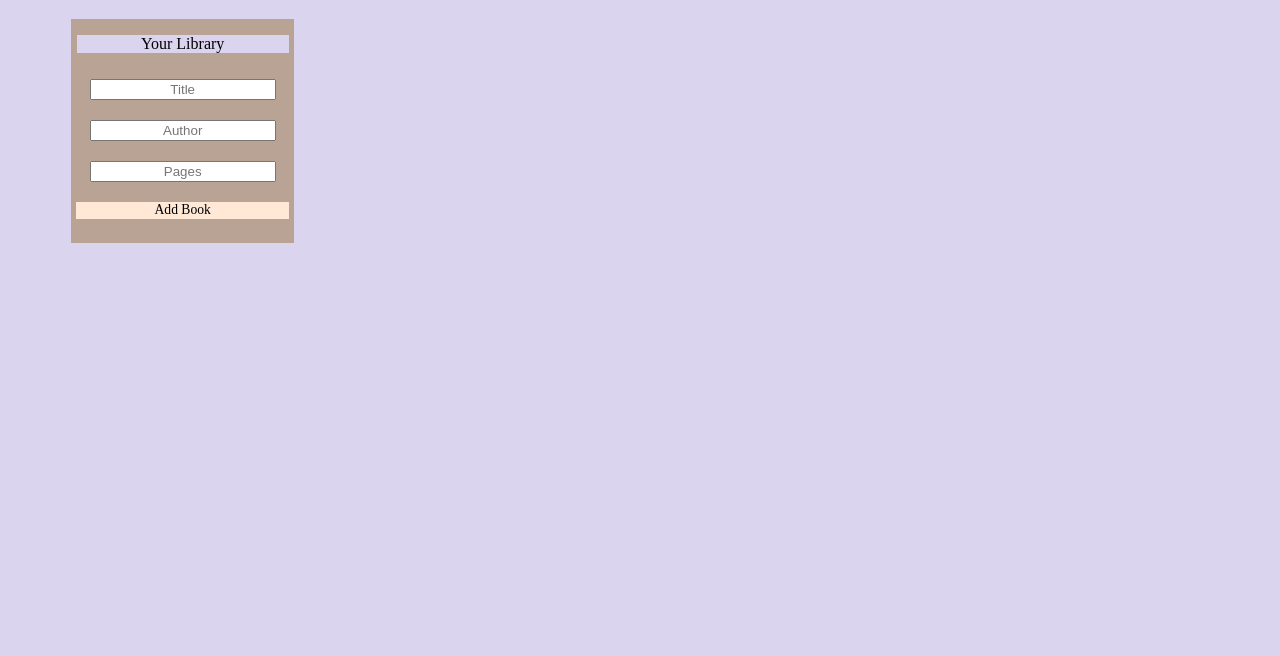
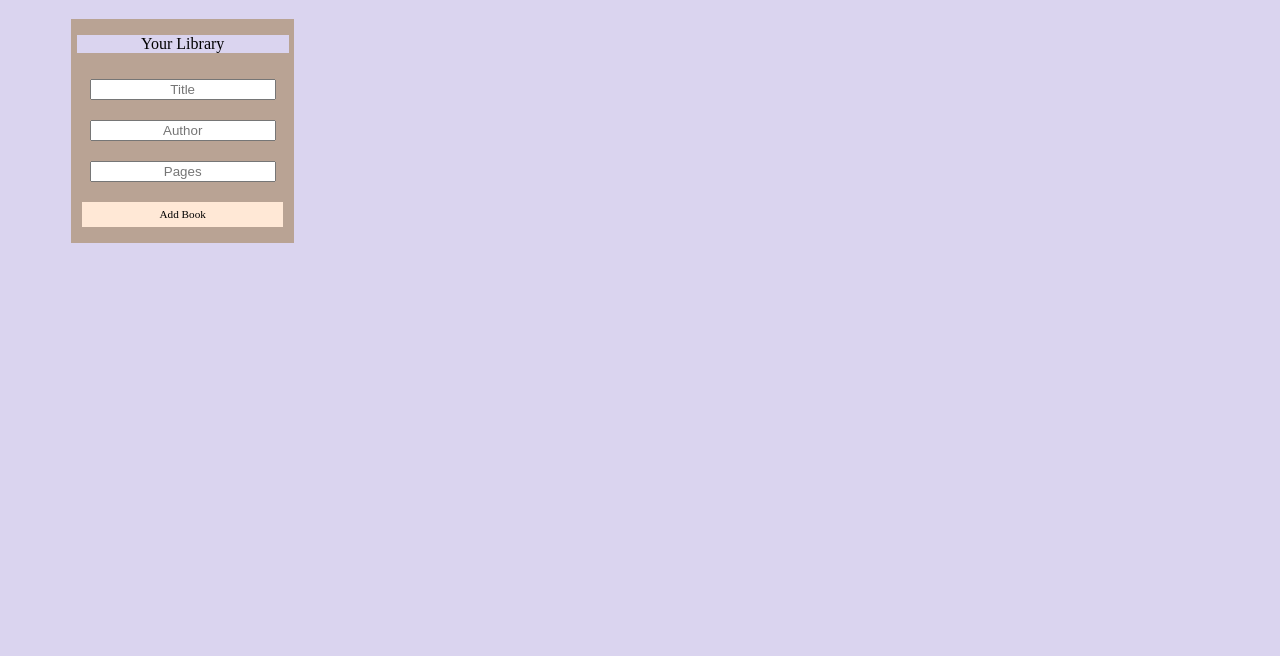
Before and after one commit to xarmar/LibraryJS, a plain HTML site: page index.html in a window 1280 px wide. Shown: the part 92-748 px from the top of the page. Drawn offline with Linux system fonts and the light colour scheme.

Commit message:
chance font-size of addBookButton and increase padding

```diff
--- a/css/library.css
+++ b/css/library.css
@@ -52,9 +52,10 @@ h1 {
 }
 
 #inputContainer #addBookButton {
-    padding: 0.5px;
-    width: 95%;
-    font-size: 85%;
+    padding-bottom: 3%;
+    padding-top: 3%;
+    width: 90%;
+    font-size: 70%;
     background-color: #ffe8d6;
     margin-top: 10px;
     margin-left: auto;
```
